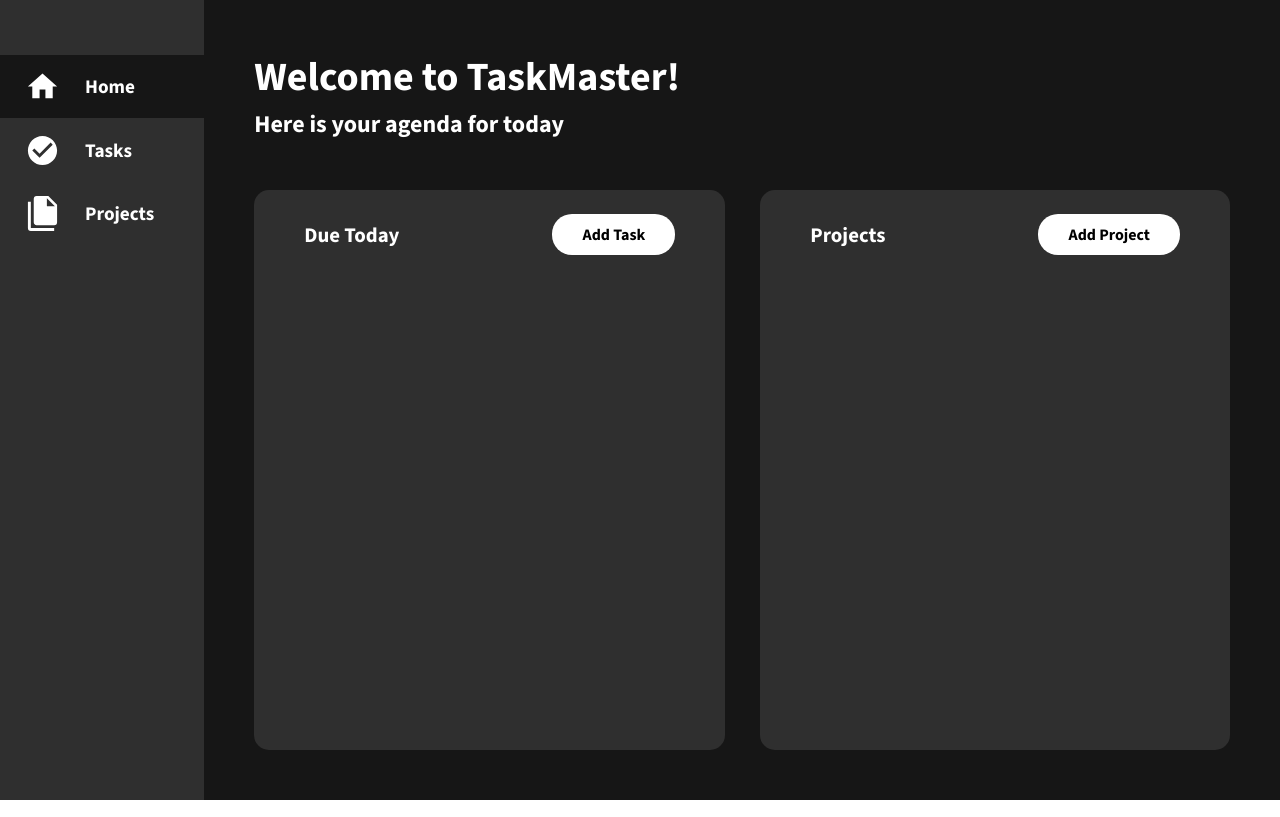
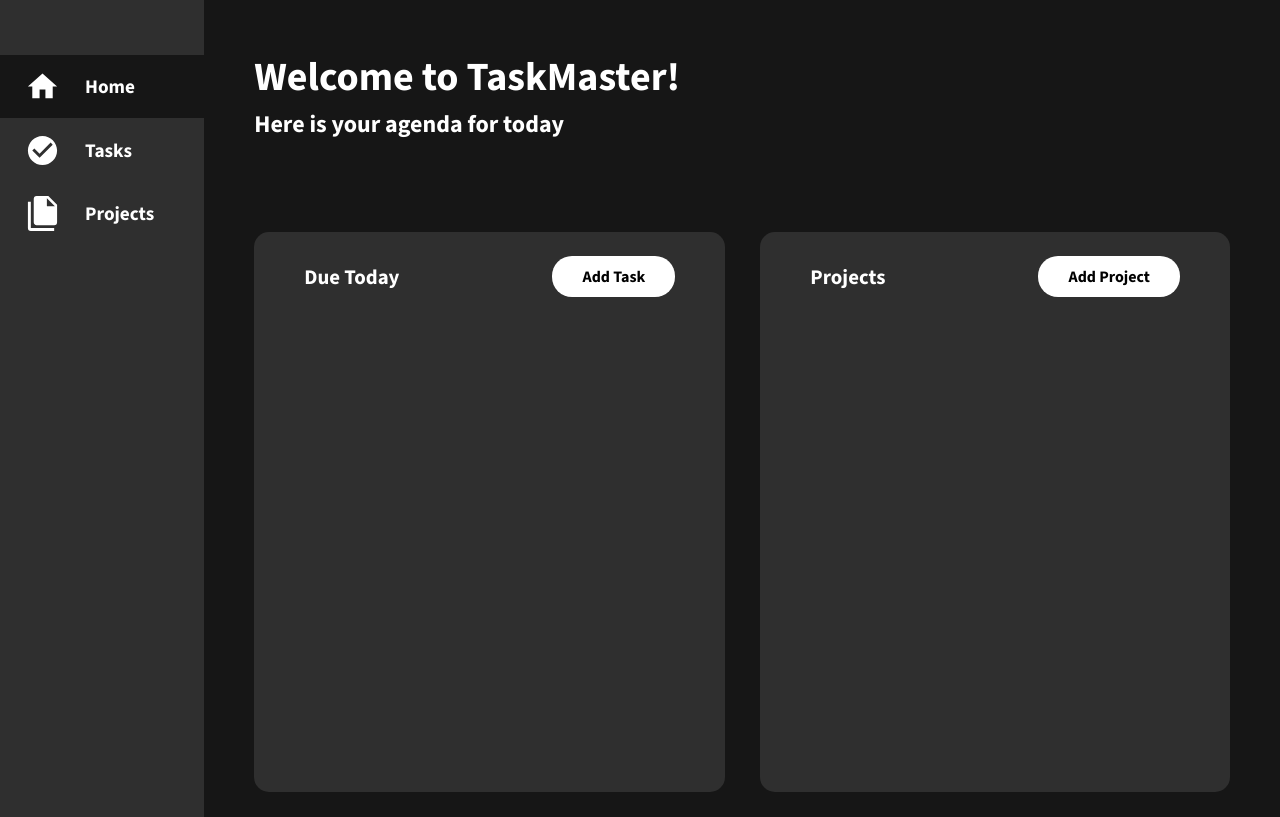
Before and after one commit to PersephoneXO/top-todo-list, a website built with webpack: page dist/index.html in a window 1280 px wide. Built offline with nearby package versions, Linux system fonts and the light colour scheme.

Commit message:
reformated the home page file into a manager for each pages content

```diff
--- a/src/home-page.js
+++ /dev/null
@@ -1,82 +0,0 @@
-
-//function to create the header
-const hpHeaderContent=()=>{
-    //create welcome container
-    let welcomeContainer=document.createElement('div');
-    welcomeContainer.classList.add('welcome-container');
-
-    //create welcome content
-    let headerTitle=document.createElement('p');
-    headerTitle.classList.add('header-title');
-    headerTitle.textContent='Welcome to TaskMaster!';
-    welcomeContainer.appendChild(headerTitle);
-
-    let headerSubtitle=document.createElement('p');
-    headerSubtitle.classList.add('header-subtitle');
-    headerSubtitle.textContent='Here is your agenda for today';
-    welcomeContainer.appendChild(headerSubtitle);
-
-    //append welcome container to header container
-
-    return welcomeContainer;
-}
-
-//function to create main container
-const createHomeMainContainer=()=>{
-
-
-    //create home page main container
-    let hpMainContainer=createDom('div','hp-main-container');
-
-    //create home page today container
-    let hpTodayContainer=createDom('div','hp-today-container');
-    let hpTodayHeader=createDom('div','hp-today-header');
-    let hpTodayTitle=createDom('p','hp-container-titles');
-    hpTodayTitle.textContent='Due Today';
-    let addTaskButton=createDom('button','create-task-button');
-    addTaskButton.textContent='Add Task';
-
-    let hpTodayContent=createDom('div','hp-today-content');
-
-    hpTodayHeader.appendChild(hpTodayTitle);
-    hpTodayHeader.appendChild(addTaskButton);
-    hpTodayContainer.appendChild(hpTodayHeader);
-    hpTodayContainer.appendChild(hpTodayContent);
-
-    //create home page projects container
-    let hpProjectContainer=createDom('div','hp-project-container');
-    let hpProjectHeader=createDom('div','hp-project-header');
-    let hpProjectTitle=createDom('p','hp-container-titles');
-    hpProjectTitle.textContent='Projects';
-    let addProjectButton=createDom('button','create-project-button');
-    addProjectButton.textContent='Add Project';
-
-    let hpProjectContent=createDom('div','hp-project-content');
-
-    hpProjectHeader.appendChild(hpProjectTitle);
-    hpProjectHeader.appendChild(addProjectButton);
-    hpProjectContainer.appendChild(hpProjectHeader);
-    hpProjectContainer.appendChild(hpProjectContent);
-
-    //append both containers to the home page main container
-    hpMainContainer.appendChild(hpTodayContainer);
-    hpMainContainer.appendChild(hpProjectContainer);
-
-    return hpMainContainer;
-}
-
-
-//function to create divs
-//I should've made this earlier but I only thought of it halfway through createMainContainer
-function createDom(type,className){
-    let created=document.createElement(type);
-    created.classList.add(className);
-    return created;
-}
-
-
-
-
-
-//export functions
-export{hpHeaderContent,createHomeMainContainer};
--- a/src/index.js
+++ b/src/index.js
@@ -3,7 +3,7 @@
 
 //import functions from external files
 //import {createTodo,createProject,toggleCheck,isDeadlineToday,sortTodos,changePriority,addTodoToProject,todoManager} from './todos';
-import {hpHeaderContent,createHomeMainContainer} from './home-page';
+import {pageManager} from './pages-content';
 import {domManager} from './todos-dom';
 import {todoManager} from './todos';
 
@@ -37,9 +37,9 @@ let allProjects=[];
 
 //run functions to create home page on page load
 document.addEventListener('DOMContentLoaded',()=>{
-    headerContainer.appendChild(hpHeaderContent())
+    headerContainer.appendChild(pageManager.hpHeaderContent())
     domManager.addActiveClass('home');
-    mainContainer.appendChild(createHomeMainContainer());
+    mainContainer.appendChild(pageManager.createHomeMainContainer());
     return contentContainer;
 });
 
@@ -116,5 +116,29 @@ submitTaskDialog.addEventListener('click',(e)=>{
     //console.log(allTodos);
     createTaskDialog.close();
     taskForm.reset();
+});
+
+//run functions to create home page on "home" tab click
+homeTab.addEventListener('click',(e)=>{
+    mainContainer.innerHTML="";
+    headerContainer.innerHTML="";
+    headerContainer.appendChild(pageManager.hpHeaderContent())
+    domManager.addActiveClass('home');
+    mainContainer.appendChild(pageManager.createHomeMainContainer());
+    return contentContainer;
+});
+
+//run functions to create tasks page on "task" tab click
+tasksTab.addEventListener('click',(e)=>{
+    mainContainer.innerHTML="";
+    headerContainer.innerHTML="";
+    domManager.addActiveClass('tasks');
 
 });
+
+//run functions to create projects page on "projects" tab click
+projectsTab.addEventListener('click',(e)=>{
+    mainContainer.innerHTML="";
+    headerContainer.innerHTML="";
+    domManager.addActiveClass('projects');
+});
--- /dev/null
+++ b/src/pages-content.js
@@ -0,0 +1,82 @@
+//function to create divs
+//I should've made this earlier but I only thought of it halfway through createMainContainer
+function createDom(type,className){
+    let created=document.createElement(type);
+    created.classList.add(className);
+    return created;
+}
+
+
+
+export const pageManager=(function(){
+    //function to create the content for the header on the home page
+    function hpHeaderContent(){
+        //create welcome container
+        let welcomeContainer=document.createElement('div');
+        welcomeContainer.classList.add('welcome-container');
+
+        //create welcome content
+        let headerTitle=document.createElement('p');
+        headerTitle.classList.add('header-title');
+        headerTitle.textContent='Welcome to TaskMaster!';
+        welcomeContainer.appendChild(headerTitle);
+
+        let headerSubtitle=document.createElement('p');
+        headerSubtitle.classList.add('header-subtitle');
+        headerSubtitle.textContent='Here is your agenda for today';
+        welcomeContainer.appendChild(headerSubtitle);
+
+        //append welcome container to header container
+
+        return welcomeContainer;
+    }
+
+    //function to create main container content on the home page
+    function createHomeMainContainer(){
+
+
+        //create home page main container
+        let hpMainContainer=createDom('div','hp-main-container');
+
+        //create home page today container
+        let hpTodayContainer=createDom('div','hp-today-container');
+        let hpTodayHeader=createDom('div','hp-today-header');
+        let hpTodayTitle=createDom('p','hp-container-titles');
+        hpTodayTitle.textContent='Due Today';
+        let addTaskButton=createDom('button','create-task-button');
+        addTaskButton.textContent='Add Task';
+
+        let hpTodayContent=createDom('div','hp-today-content');
+
+        hpTodayHeader.appendChild(hpTodayTitle);
+        hpTodayHeader.appendChild(addTaskButton);
+        hpTodayContainer.appendChild(hpTodayHeader);
+        hpTodayContainer.appendChild(hpTodayContent);
+
+        //create home page projects container
+        let hpProjectContainer=createDom('div','hp-project-container');
+        let hpProjectHeader=createDom('div','hp-project-header');
+        let hpProjectTitle=createDom('p','hp-container-titles');
+        hpProjectTitle.textContent='Projects';
+        let addProjectButton=createDom('button','create-project-button');
+        addProjectButton.textContent='Add Project';
+
+        let hpProjectContent=createDom('div','hp-project-content');
+
+        hpProjectHeader.appendChild(hpProjectTitle);
+        hpProjectHeader.appendChild(addProjectButton);
+        hpProjectContainer.appendChild(hpProjectHeader);
+        hpProjectContainer.appendChild(hpProjectContent);
+
+        //append both containers to the home page main container
+        hpMainContainer.appendChild(hpTodayContainer);
+        hpMainContainer.appendChild(hpProjectContainer);
+
+        return hpMainContainer;
+    }
+
+    return{
+        hpHeaderContent,
+        createHomeMainContainer
+    }
+})();
--- a/src/styles.css
+++ b/src/styles.css
@@ -64,8 +64,9 @@ body{
     color: #ffffff;
     padding-left: 50px;
     padding-right: 50px;
-    height: min-content;
-    padding-bottom: 25px;
+    /*height: min-content;*/
+    height: 172px;
+    padding-bottom: 35px;
 
 }
 
@@ -94,6 +95,7 @@ body{
     padding-right: 50px;
     height: auto;
     padding-top: 25px;
+    padding-bottom: 25px;
 
 }
 
```
Also changed, not shown: dist/main.js.
